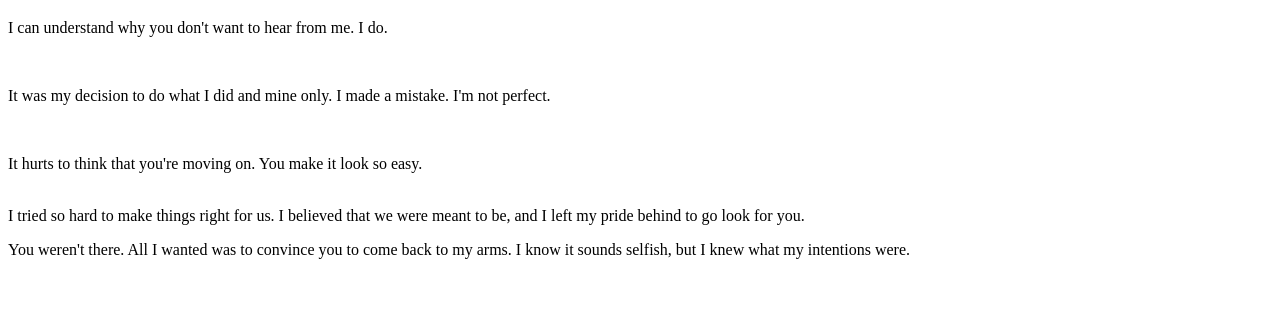
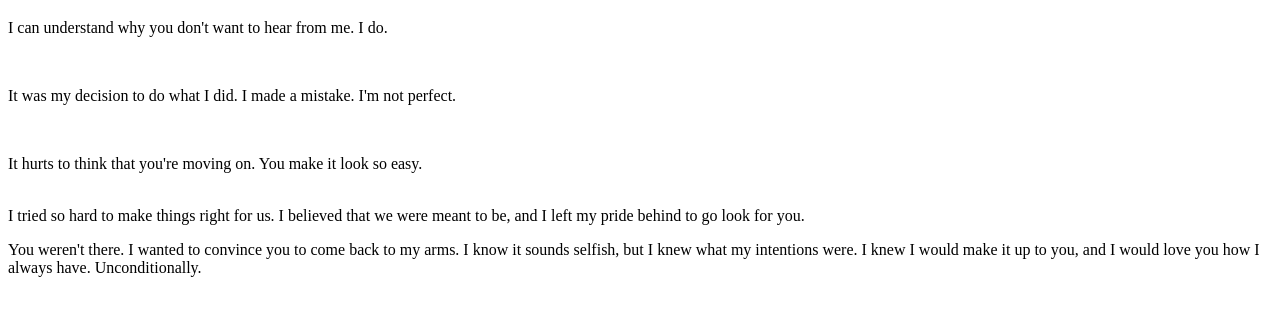
Before and after one commit to Sebby005/Sebby005.github.io, a plain HTML site: page index.html in a window 1280 px wide. Shown: the part 61-376 px from the top of the page. Drawn offline with Linux system fonts and the light colour scheme.

Commit message:
My Website

```diff
--- a/index.html
+++ b/index.html
@@ -8,14 +8,7 @@
     <h1>Te extrano Yarexzy.</h1>
 
 
-<p>I can understand why you don't want to hear from me. I do.</p>
-    <br>
-    <p>It was my decision to do what I did and mine only. I made a mistake. I'm not perfect.</p>
-    <br>
-    <p>It hurts to think that you're moving on. You make it look so easy.</p>
-    <br>
-    I tried so hard to make things right for us. I believed that we were meant to be, and I left my pride behind to go look for you.<br>
-    <p>You weren't there. All I wanted was to convince you to come back to my arms. I know it sounds selfish, but I knew what my intentions were.</p>
+<p>I can understand why you don't want to hear from me. I do.</p><br><p>It was my decision to do what I did. I made a mistake. I'm not perfect.</p><br><p>It hurts to think that you're moving on. You make it look so easy.</p><br>I tried so hard to make things right for us. I believed that we were meant to be, and I left my pride behind to go look for you.<br><p>You weren't there. I wanted to convince you to come back to my arms. I know it sounds selfish, but I knew what my intentions were. I knew I would make it up to you, and I would love you how I always have. Unconditionally.</p>
 
   </body>
 
```
